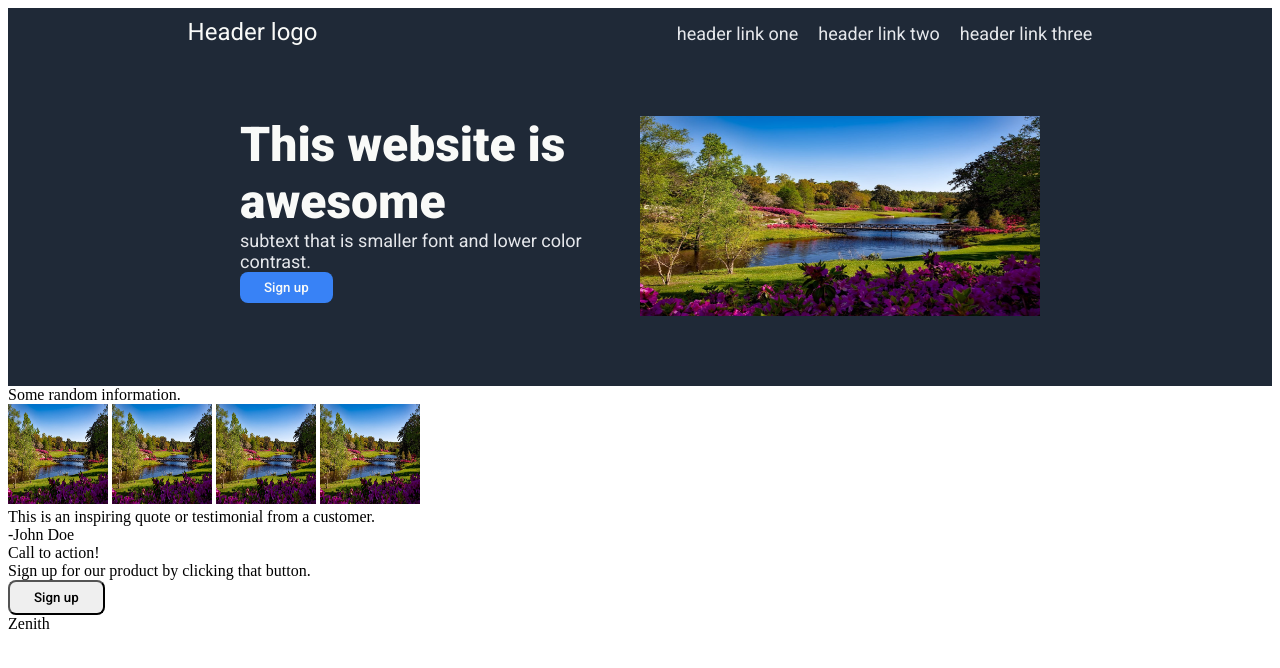
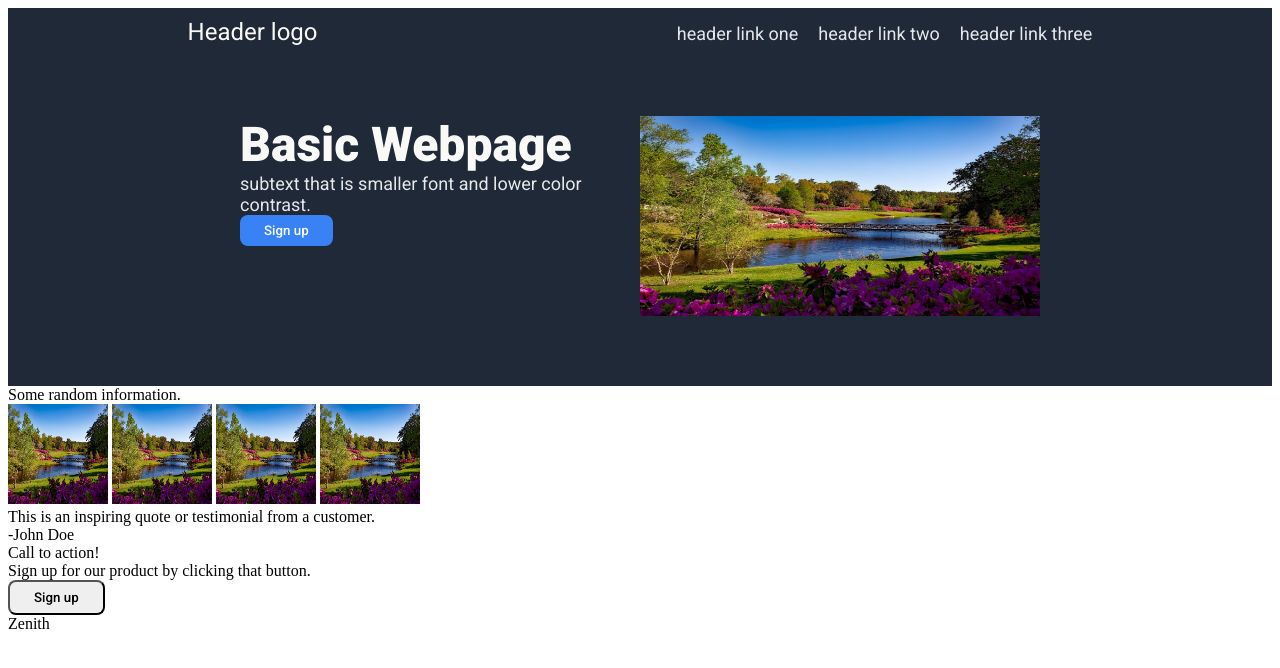
Before and after one commit to simulati0n/Landing-Page-Project, a plain HTML site: page index.html in a window 1280 px wide. Drawn offline with Linux system fonts and the light colour scheme.

Commit message:
Update index.html

```diff
--- a/index.html
+++ b/index.html
@@ -22,7 +22,7 @@
       <div class="b1-cont1"> <!--box 1 container 1-->
 
         <div class="b1-cont2">
-          <div class="box1-title">This website is awesome</div>
+          <div class="box1-title">Basic Webpage</div>
           <div class="box1-text">subtext that is smaller font and lower color contrast.</div>
           <button class="sign-up1">Sign up</button>
         </div>
```
